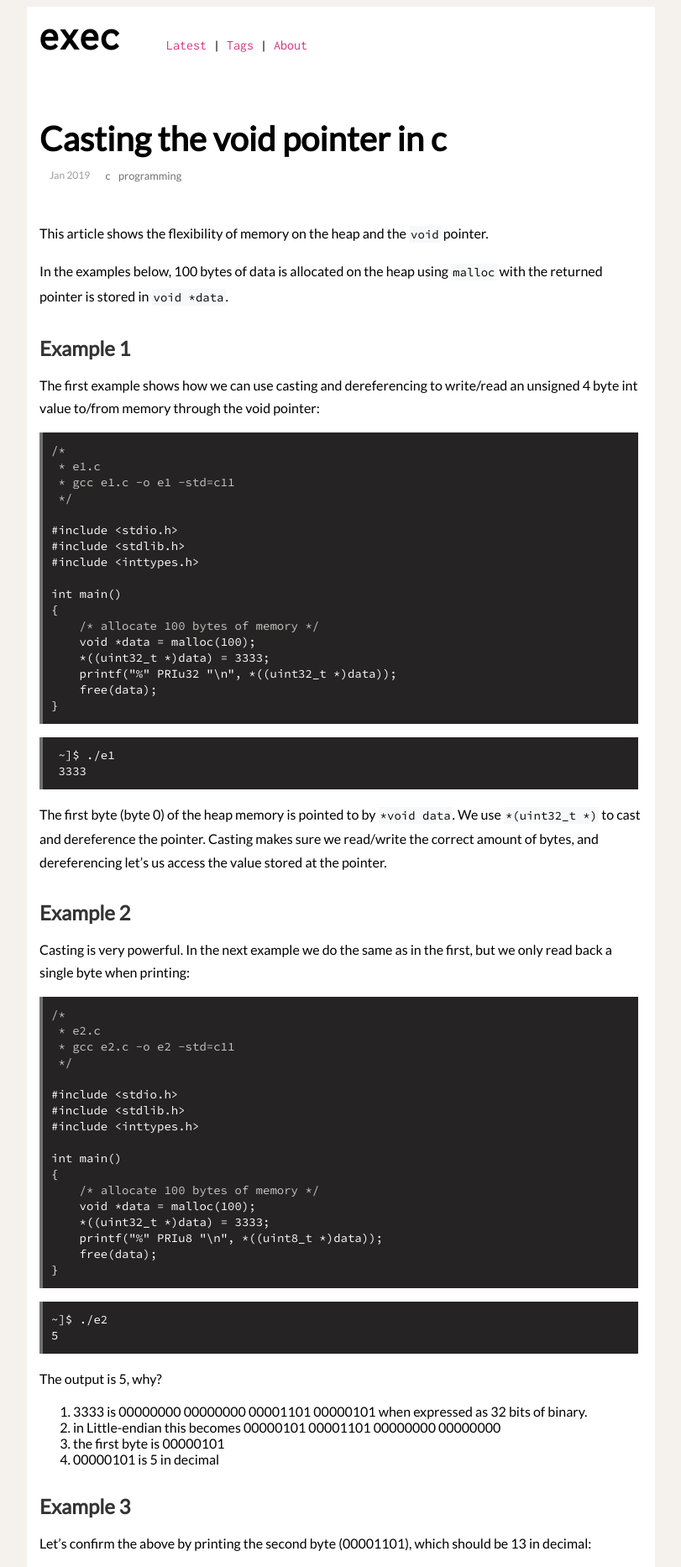
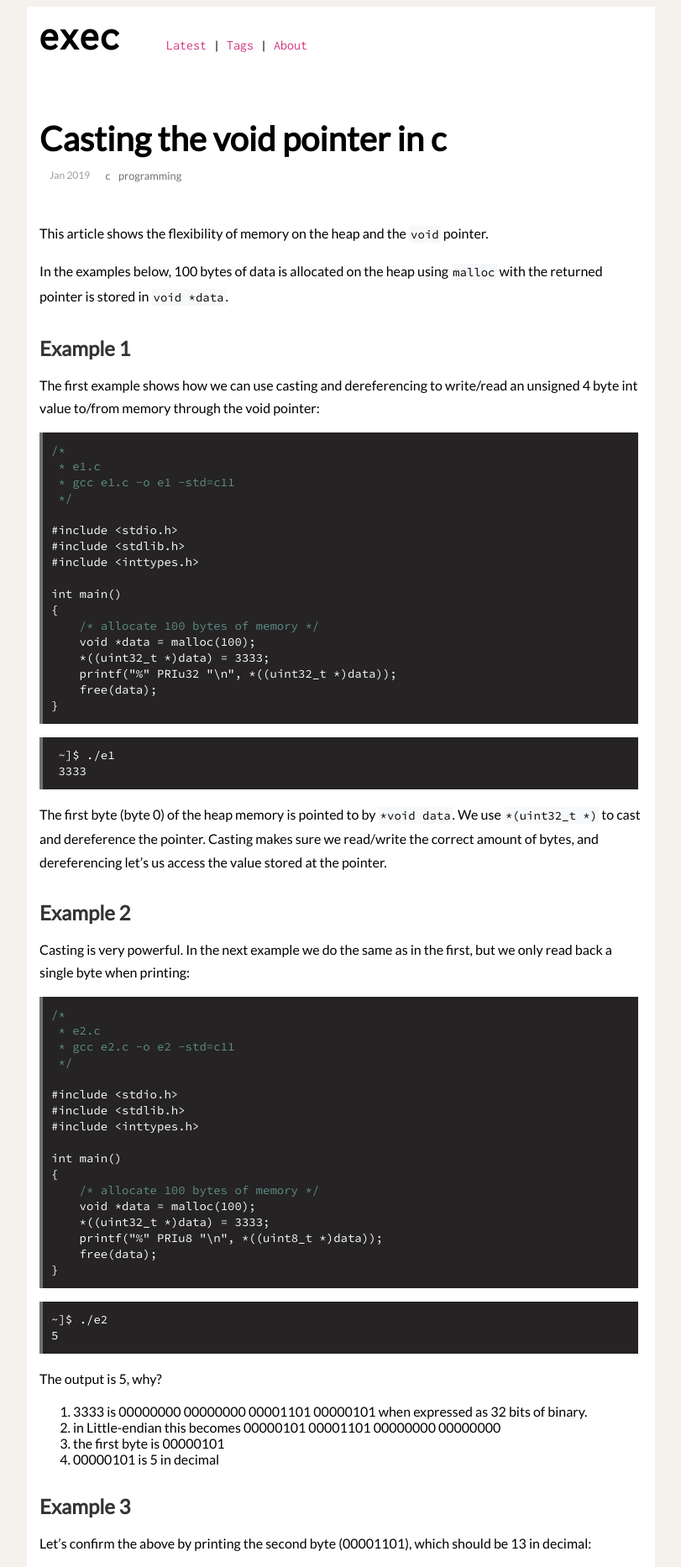
Before and after one commit to execas/execas.github.io, a Jekyll site: the page built from _posts/2019-01-31-casting-the-void-pointer-in-c.md, in a window 1280 px wide. Shown: the top 1866 px of the page at 84% size, without its empty margins (234-1045 px from the left). Built offline with Jekyll 4.4.1, drawn with Linux system fonts in a browser that asks for light colours.

Commit message:
Update syntax-highlight.css

```diff
--- a/css/syntax-highlight.css
+++ b/css/syntax-highlight.css
@@ -1,7 +1,7 @@
 .highlight table td { padding: 5px; }
 .highlight table pre { margin: 0; }
 .highlight .cm {
-  color: #c5c8c6;
+  color: #5e8d87;
 }
 
 /*
```
